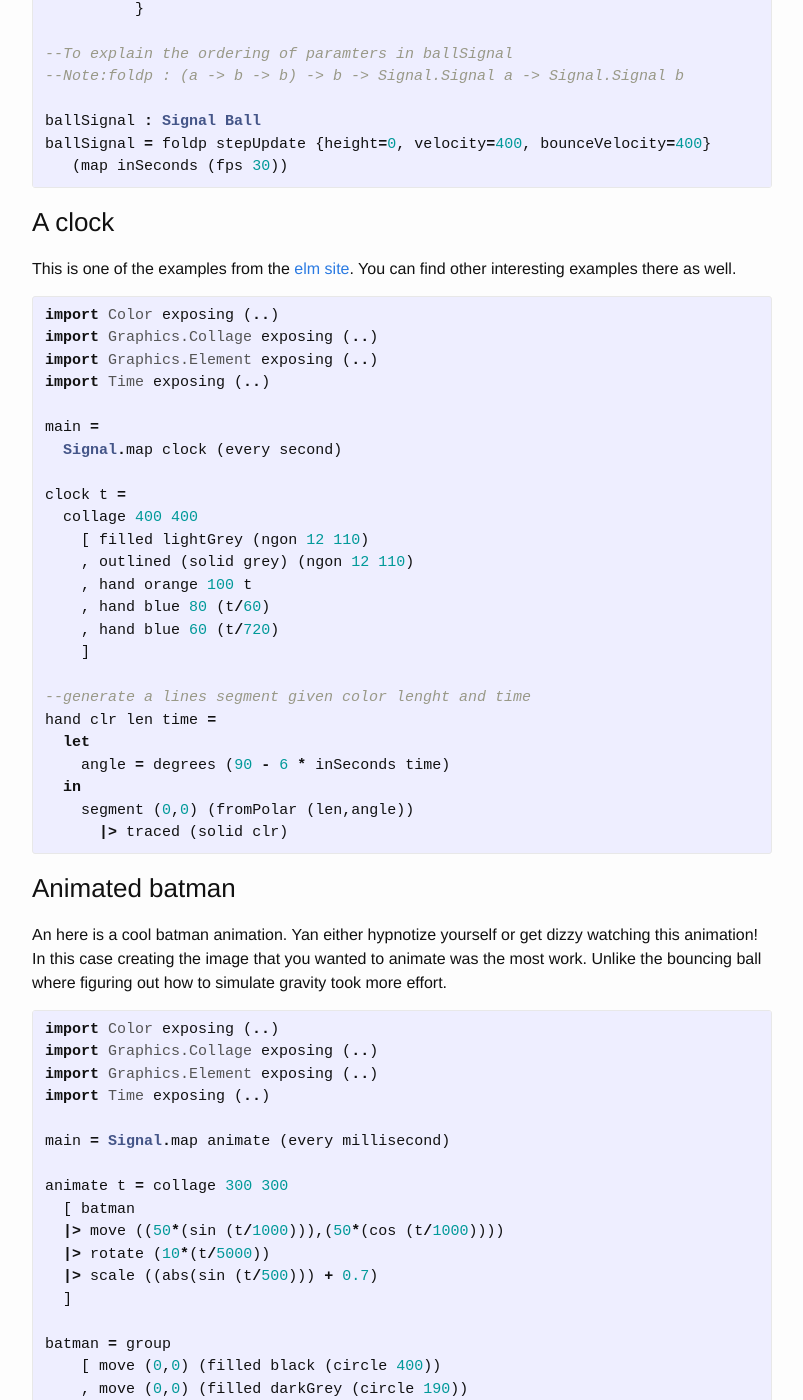
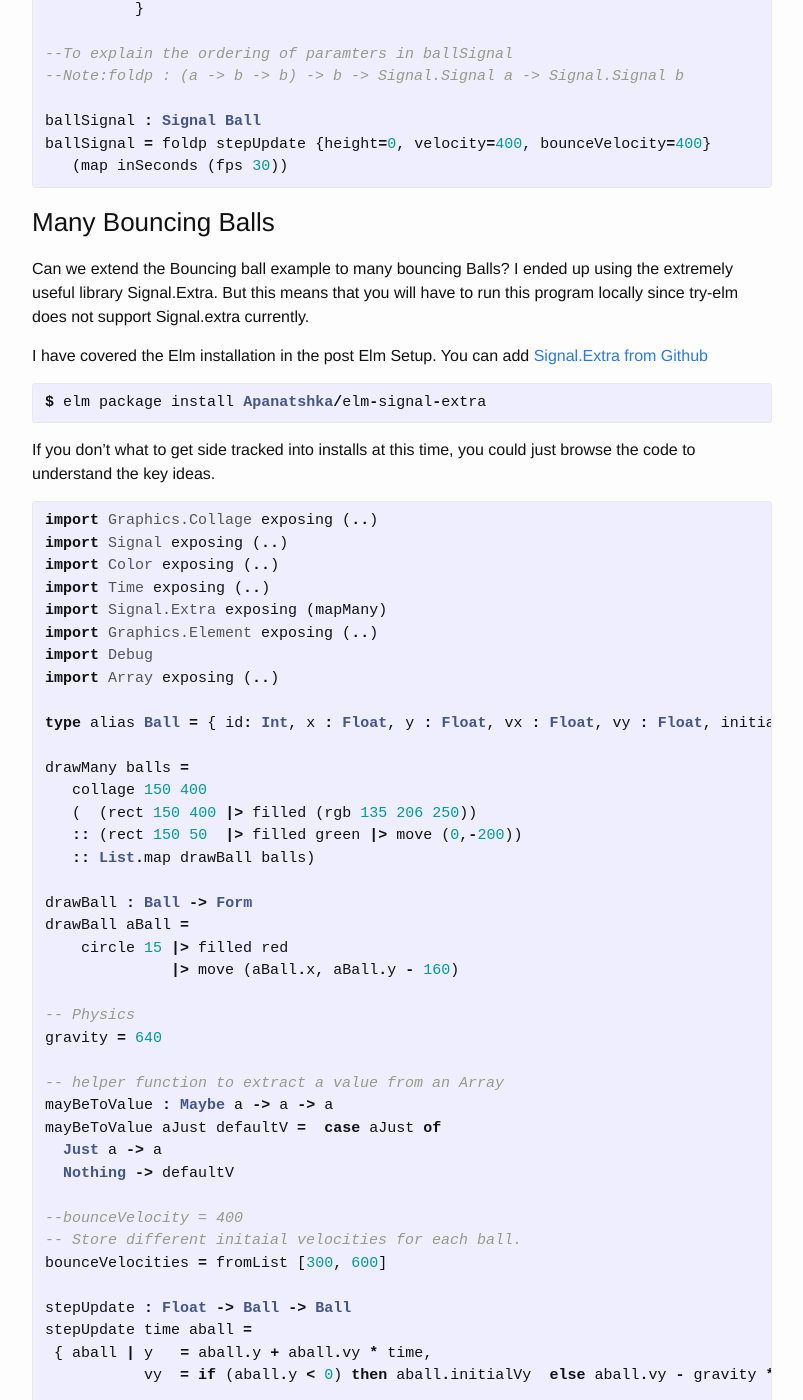
Before and after one commit to csmith111/csmith111.github.io, a Jekyll site: the page built from _posts/2016-02-11-Animation.markdown, in a window 1280 px wide and 1400 px high, scrolled down 3455 px. Shown: the whole window, without its empty margins (238-1041 px from the left). Built offline with Jekyll 4.4.1, drawn with Linux system fonts in a browser that asks for light colours; some of the changed text lies outside the part shown.

Commit message:
added ManyBouncing Balls

```diff
--- a/_posts/2016-02-11-Animation.markdown
+++ b/_posts/2016-02-11-Animation.markdown
@@ -155,6 +155,80 @@ ballSignal = foldp stepUpdate {height=0, velocity=400, bounceVelocity=400}
    (map inSeconds (fps 30))
 {% endhighlight %}
 
+### Many Bouncing Balls
+
+Can we extend the Bouncing ball example to many bouncing Balls?
+I ended up using the extremely useful library Signal.Extra.
+But this means that you will have to run this program locally since try-elm does not support Signal.extra currently.
+
+I have covered the Elm installation in the post Elm Setup.
+You can add [Signal.Extra from Github][SignalExtra]
+
+{% highlight Haskell %}
+$ elm package install Apanatshka/elm-signal-extra
+
+{% endhighlight %}
+
+If you don't what to get side tracked into installs at this time, you could just browse the code to understand the key ideas.
+
+{% highlight Haskell %}
+import Graphics.Collage exposing (..)
+import Signal exposing (..)
+import Color exposing (..)
+import Time exposing (..)
+import Signal.Extra exposing (mapMany)
+import Graphics.Element exposing (..)
+import Debug
+import Array exposing (..)
+
+type alias Ball = { id: Int, x : Float, y : Float, vx : Float, vy : Float, initialVy : Float}
+
+drawMany balls =
+   collage 150 400
+   (  (rect 150 400 |> filled (rgb 135 206 250))
+   :: (rect 150 50  |> filled green |> move (0,-200))
+   :: List.map drawBall balls)
+
+drawBall : Ball -> Form
+drawBall aBall =
+    circle 15 |> filled red
+              |> move (aBall.x, aBall.y - 160)
+
+-- Physics
+gravity = 640
+
+-- helper function to extract a value from an Array
+mayBeToValue : Maybe a -> a -> a
+mayBeToValue aJust defaultV =  case aJust of
+  Just a -> a
+  Nothing -> defaultV
+
+--bounceVelocity = 400
+-- Store different initaial velocities for each ball.
+bounceVelocities = fromList [300, 600]
+
+stepUpdate : Float -> Ball -> Ball
+stepUpdate time aball =
+ { aball | y   = aball.y + aball.vy * time,
+           vy  = if (aball.y < 0) then aball.initialVy  else aball.vy - gravity * time }
+
+ballSignal : Ball -> Signal Ball
+ballSignal aBall =
+  foldp stepUpdate aBall
+    (Signal.map inSeconds (fps 30))
+
+ballSignals : List (Signal Ball)
+ballSignals =  [
+                   ballSignal {id = 0, x = 50, y = 0, vx =0, vy = 600, initialVy = 600}
+                 , ballSignal {id = 1, x = -50, y = 0, vx =0, vy = 300, initialVy = 300}
+                ]
+
+main = mapMany (drawMany) ballSignals
+
+--main = drawMany [{x = 50, y = -160, vx =0, vy =0}, {x = -50, y = -160, vx=0, vy =0}]
+{% endhighlight %}
+
+
 ### A clock
 
 This is one of the examples from the [elm site][Elm Clock].
@@ -244,3 +318,4 @@ skinColor = hsl 0.17 1 0.74
 [SignalModule]:http://package.elm-lang.org/packages/elm-lang/core/3.0.0/Signal
 [Elm Clock]:http://elm-lang.org/examples/clock
 [CSmith Signals]:https://csmith111.github.io/jekyll/update/2016/02/10/Signals.html
+[SignalExtra]:https://github.com/Apanatshka/elm-signal-extra
```
